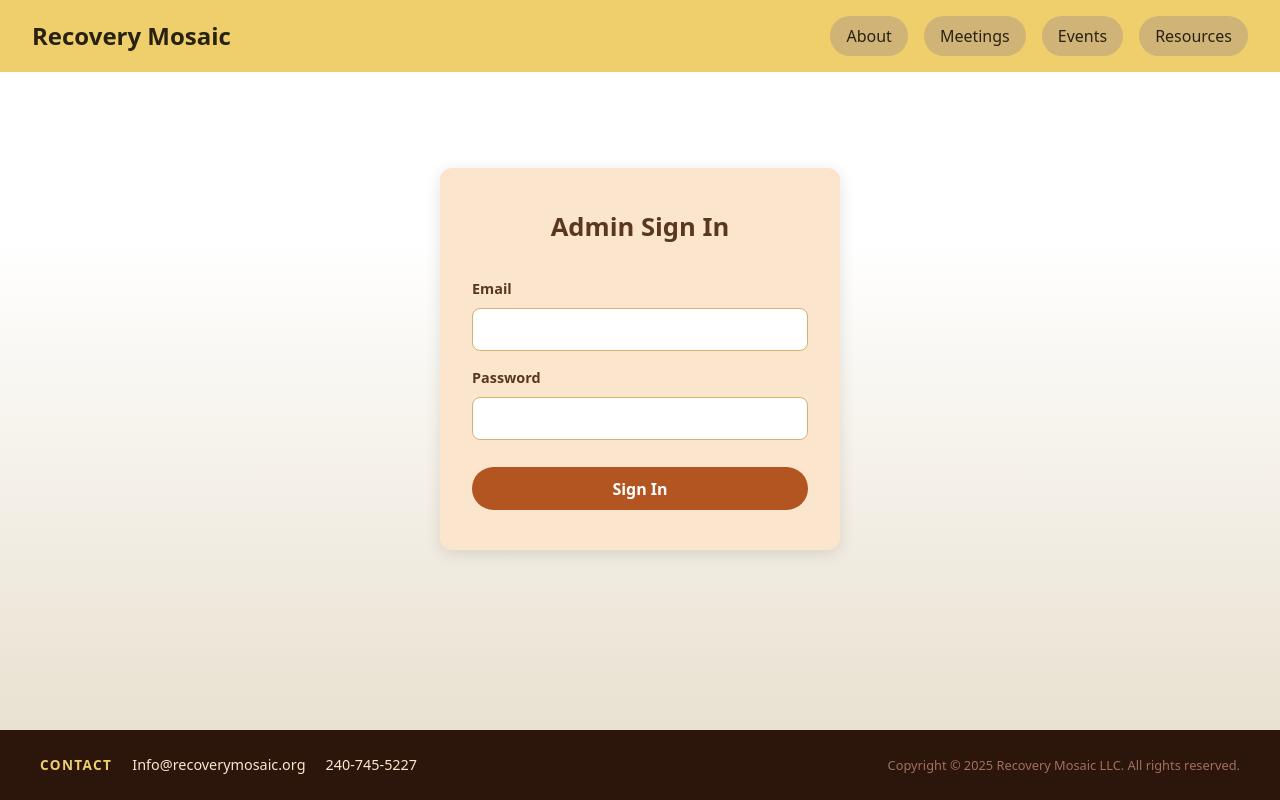
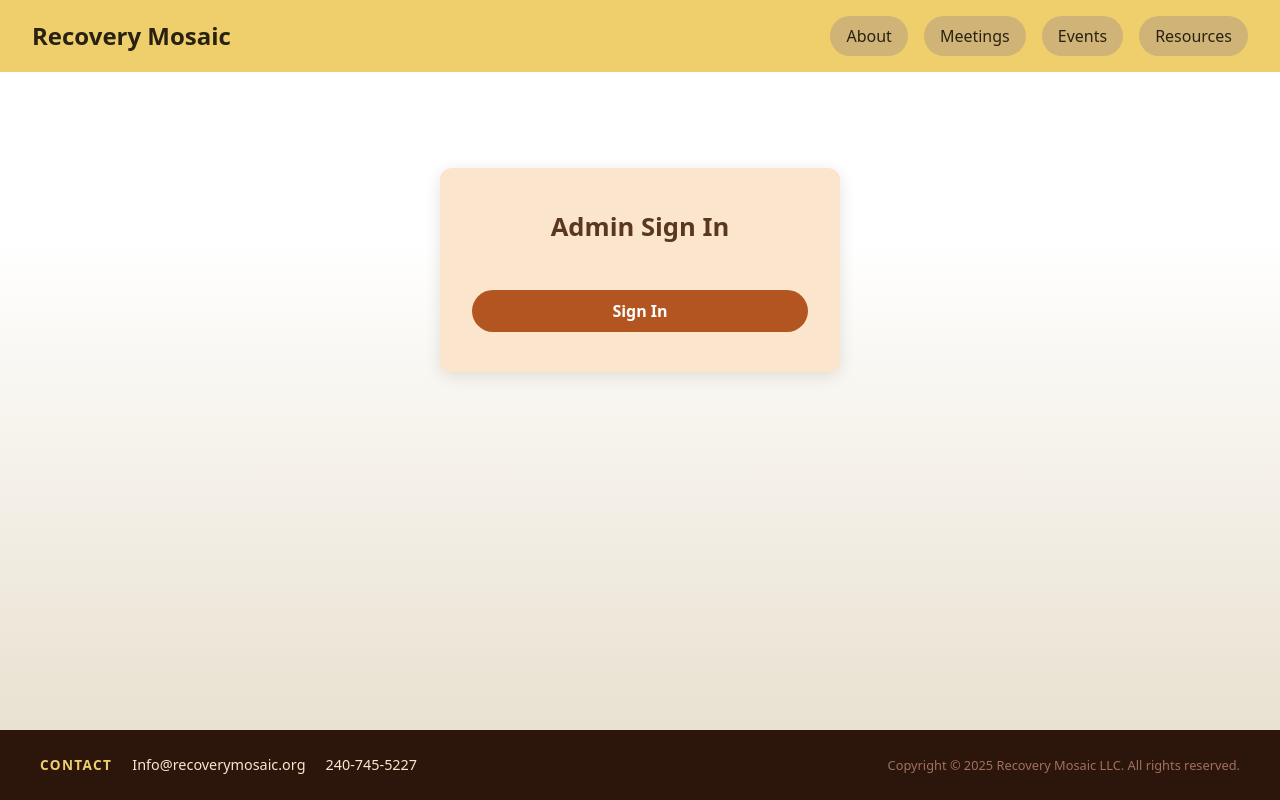
Before and after one commit to marthbear/Recovery-Mosaic, a React (Vite) app: page /login in a window 1280 px wide. Built offline with nearby package versions, Linux system fonts and the light colour scheme.

Commit message:
Remove login fields, single button sign in for demo

```diff
--- a/src/pages/Login.jsx
+++ b/src/pages/Login.jsx
@@ -1,15 +1,8 @@
-import { useState } from "react";
 import { useNavigate } from "react-router-dom";
 import "./Login.css";
 
-const ADMIN_EMAIL = "admin@recoverymosaic.org";
-const ADMIN_PASSWORD = "RecoveryMosaic2025";
-
 function Login() {
   const navigate = useNavigate();
-  const [email, setEmail] = useState("");
-  const [password, setPassword] = useState("");
-  const [error, setError] = useState("");
 
   function handleSubmit(e) {
     e.preventDefault();
@@ -22,34 +15,6 @@ function Login() {
       <div className="login-card">
         <h2 className="login-heading">Admin Sign In</h2>
         <form className="login-form" onSubmit={handleSubmit}>
-          <label className="login-label" htmlFor="email">
-            Email
-          </label>
-          <input
-            id="email"
-            className="login-input"
-            type="email"
-            autoComplete="email"
-            value={email}
-            onChange={(e) => { setEmail(e.target.value); setError(""); }}
-            required
-          />
-
-          <label className="login-label" htmlFor="password">
-            Password
-          </label>
-          <input
-            id="password"
-            className="login-input"
-            type="password"
-            autoComplete="current-password"
-            value={password}
-            onChange={(e) => { setPassword(e.target.value); setError(""); }}
-            required
-          />
-
-          {error && <p className="login-error">{error}</p>}
-
           <button className="login-button" type="submit">
             Sign In
           </button>
```
